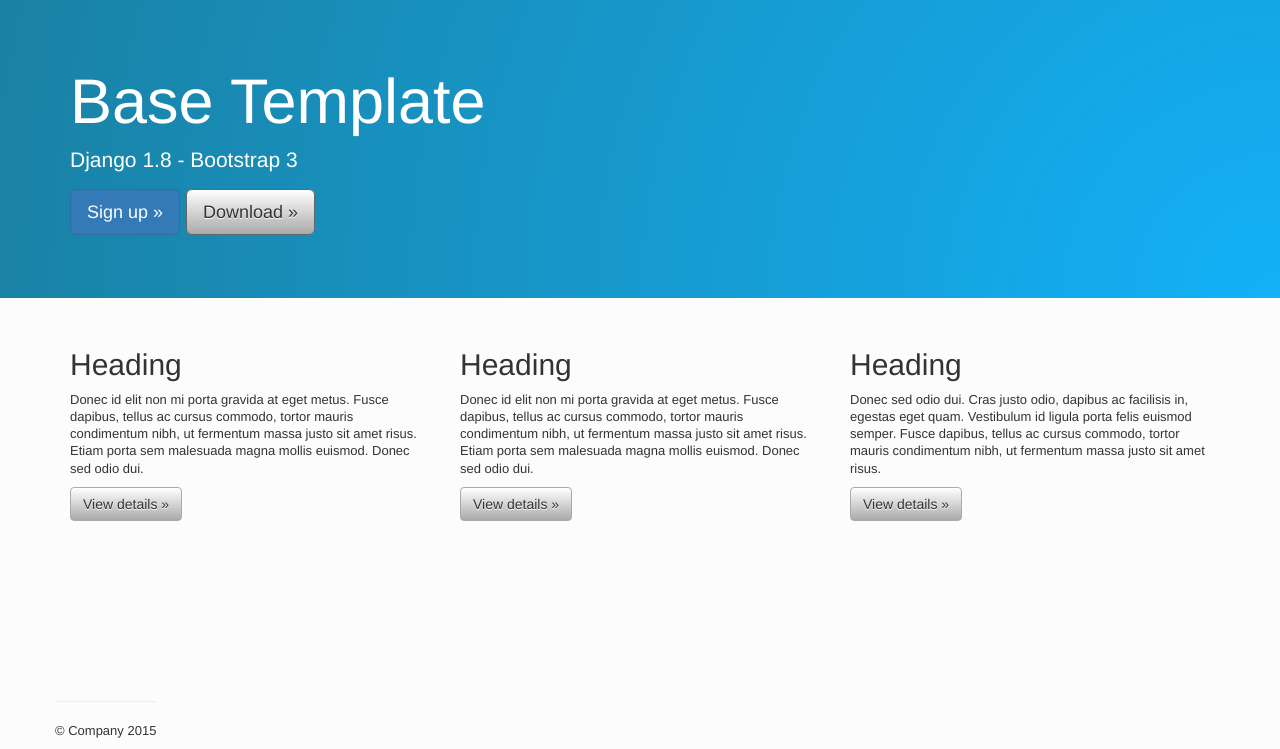
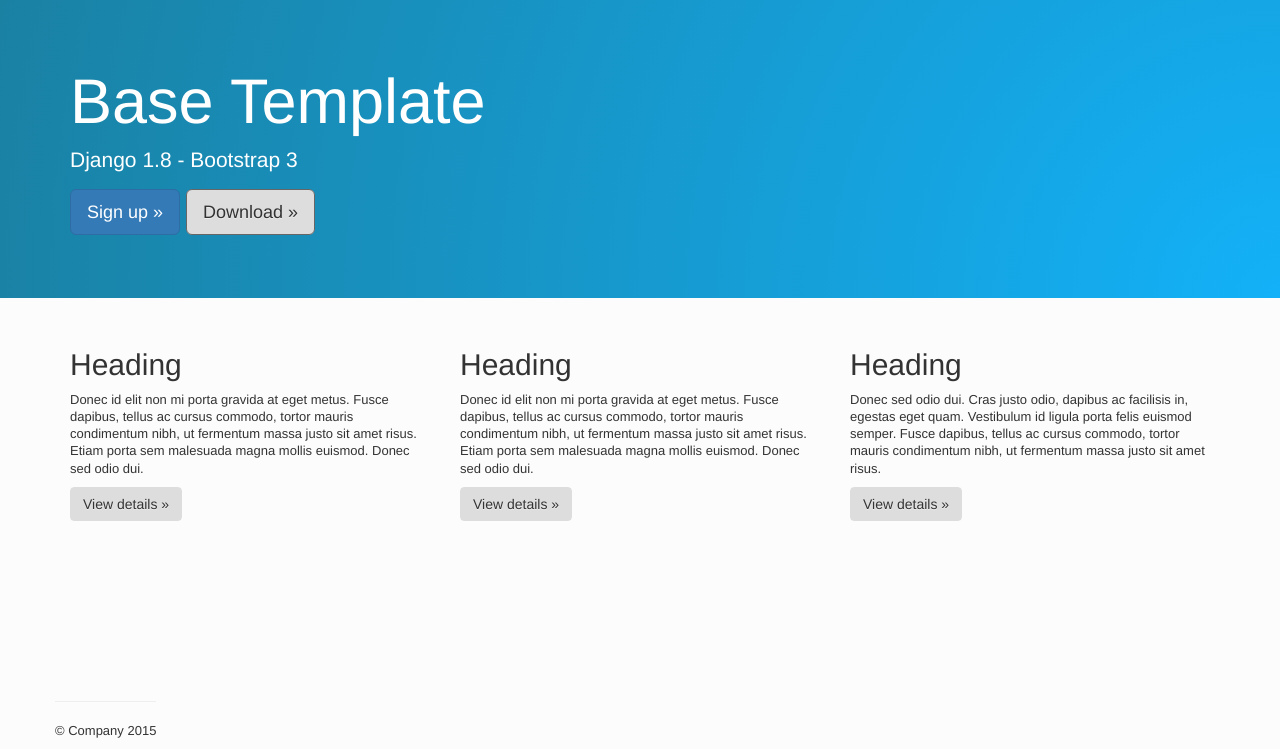
Before and after one commit to Alex-CodeLab/django-base-template, a Django app: template base/templates/base/home.html in a window 1280 px wide. Shown: the part 51-800 px from the top of the page. Run offline with Django 3.2, Linux system fonts and the light colour scheme; the template is opened without the code that fills it, so the values that code supplies are empty; some libraries are stand-ins or nearby versions.

Commit message:
Update app.css

```diff
--- a/base/static/css/app.css
+++ b/base/static/css/app.css
@@ -116,14 +116,14 @@ ul.nav > li >a:hover, .nav > li > a:focus{
 }
 
 .btn-default {
-    background-image: linear-gradient(to bottom, #fff 0px, #aaa 100%);
+    background-image: linear-gradient(to bottom, #ddd 0px, #ddd 100%);
     background-repeat: repeat-x;
-    border-color: #aaa;
-    text-shadow: 0 1px 0 #fff;
+    border-color: #ddd;
+    text-shadow: 0 1px 0 #eee;
 }
 
 .btn-default:hover{
-    background-image: linear-gradient(to bottom, #eee 0px, #ccc 100%);
+    background-image: linear-gradient(to bottom, #ccc 0px, #ccc 100%);
     background-color: #ccc ;
     border-color: #bbb;
 }
@@ -136,3 +136,12 @@ ul.nav > li >a:hover, .nav > li > a:focus{
     z-index: 1050;
 
 }
+
+.alert {
+  position: fixed;
+  top: 0px;
+  left: 0;
+  right: 0;
+  z-index: 2000;
+
+}
```
